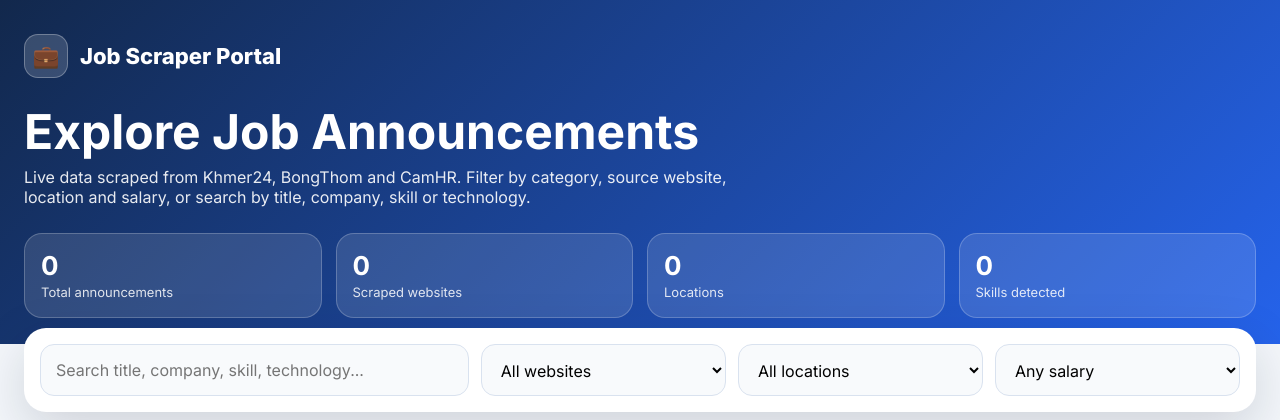
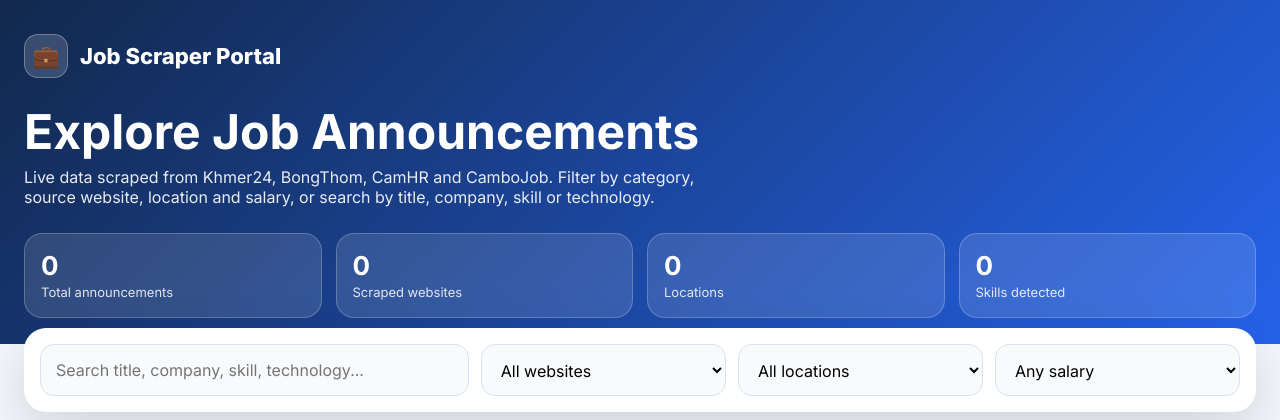
Before and after one commit to ChaitethPeng/Web-IR-Job-Announcements, a Flask app: page / in a window 1280 px wide. Shown: the top 420 px of the page. Run offline with Flask 3, Linux system fonts and the light colour scheme; data that the repository does not hold is empty.

Commit message:
add modify html

```diff
--- a/templates/index.html
+++ b/templates/index.html
@@ -102,7 +102,7 @@
     <div class="hero-inner">
       <div class="brand"><div class="logo">💼</div> Job Scraper Portal</div>
       <h1>Explore Job Announcements</h1>
-      <p class="subtitle">Live data scraped from Khmer24, BongThom and CamHR. Filter by category, source website, location and salary, or search by title, company, skill or technology.</p>
+      <p class="subtitle">Live data scraped from Khmer24, BongThom, CamHR and CamboJob. Filter by category, source website, location and salary, or search by title, company, skill or technology.</p>
       <div class="stats">
         <div class="stat"><strong id="totalJobs">0</strong><span>Total announcements</span></div>
         <div class="stat"><strong id="totalSources">0</strong><span>Scraped websites</span></div>
```
